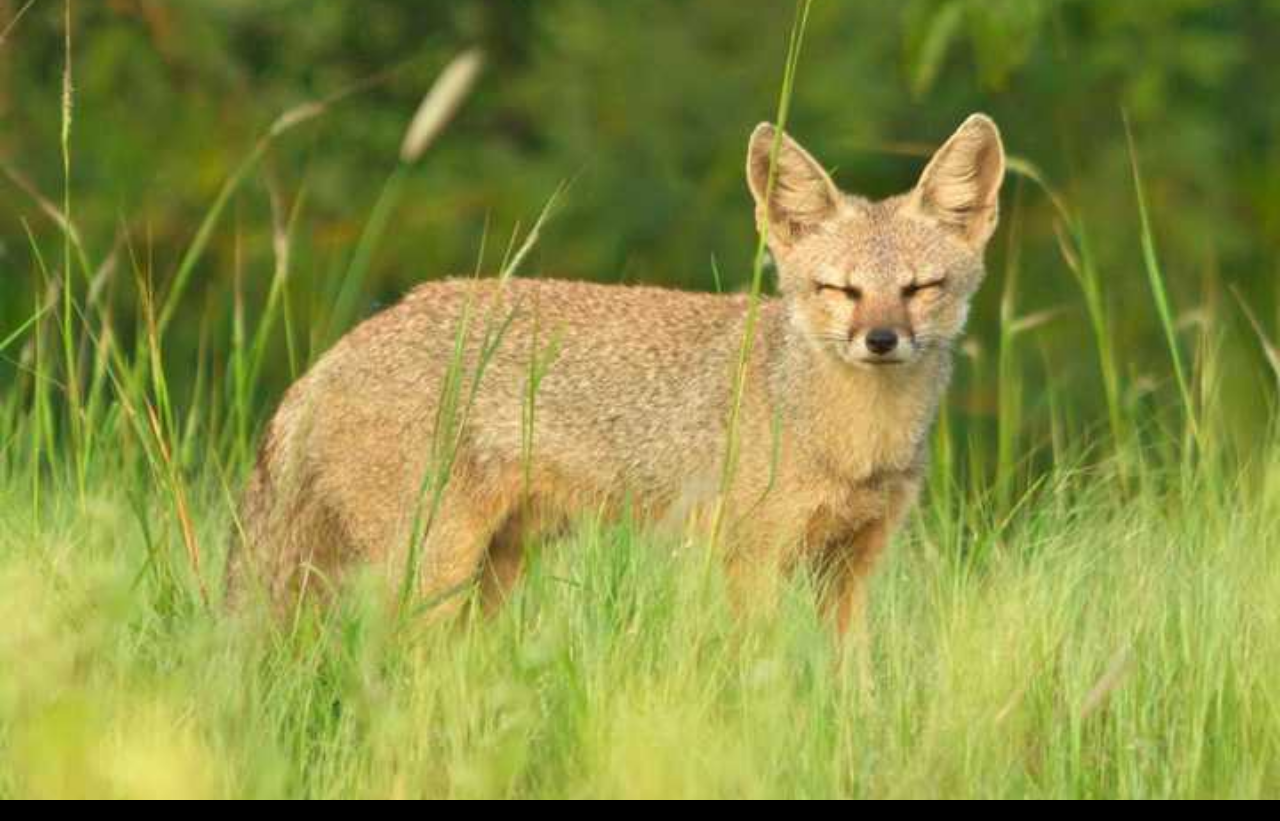
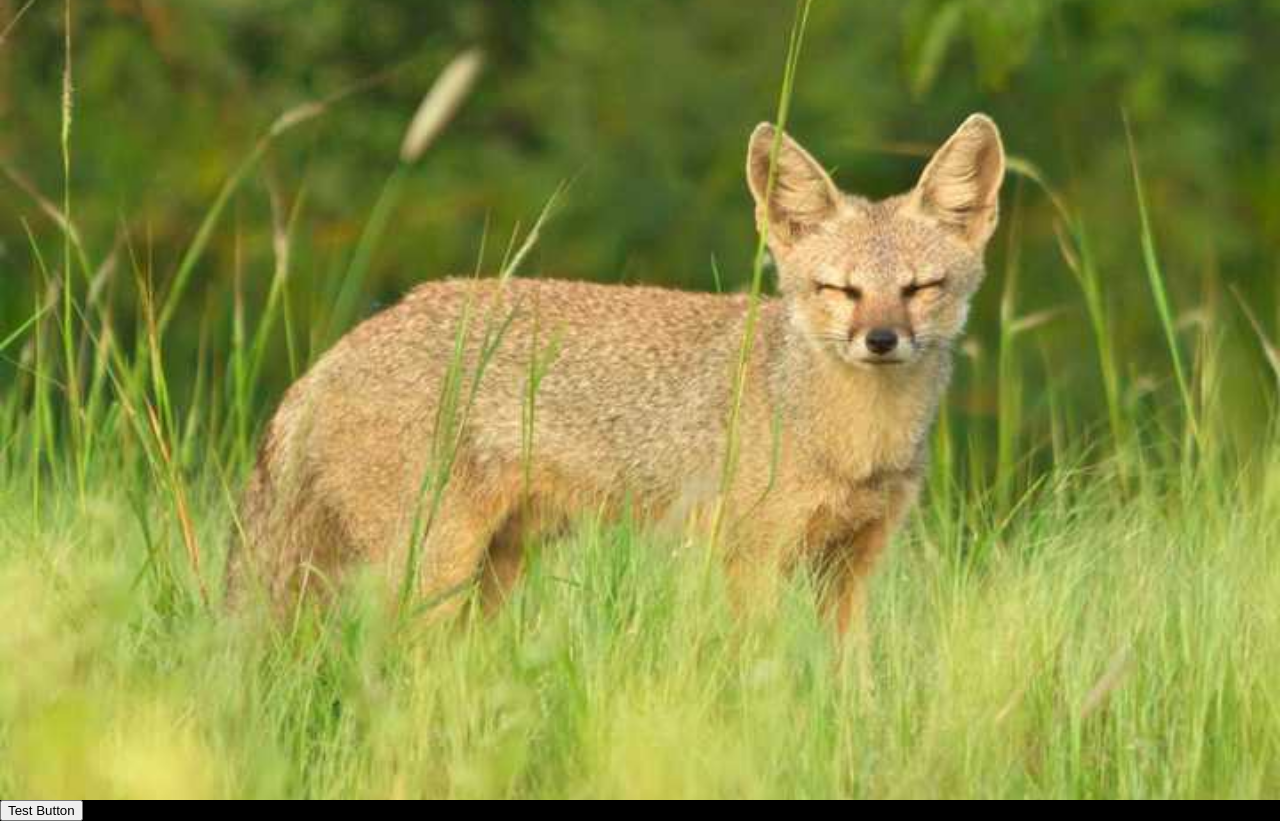
Before and after one commit to rhajrs/pwa-test, a plain HTML site: page index.html in a window 1280 px wide. Before the commit the page ends 800 px from the top, so only its background shows below. Drawn offline with Linux system fonts and the light colour scheme.

Commit message:
Update index.html

```diff
--- a/index.html
+++ b/index.html
@@ -9,6 +9,7 @@
   </head>
   <body>
     <img src="images/fox1.jpg" alt="a fox picture">
+    <button class="test-button">Test Button</button>
     <button class="add-button">Add to home screen</button>
   </body>
 </html>
```
